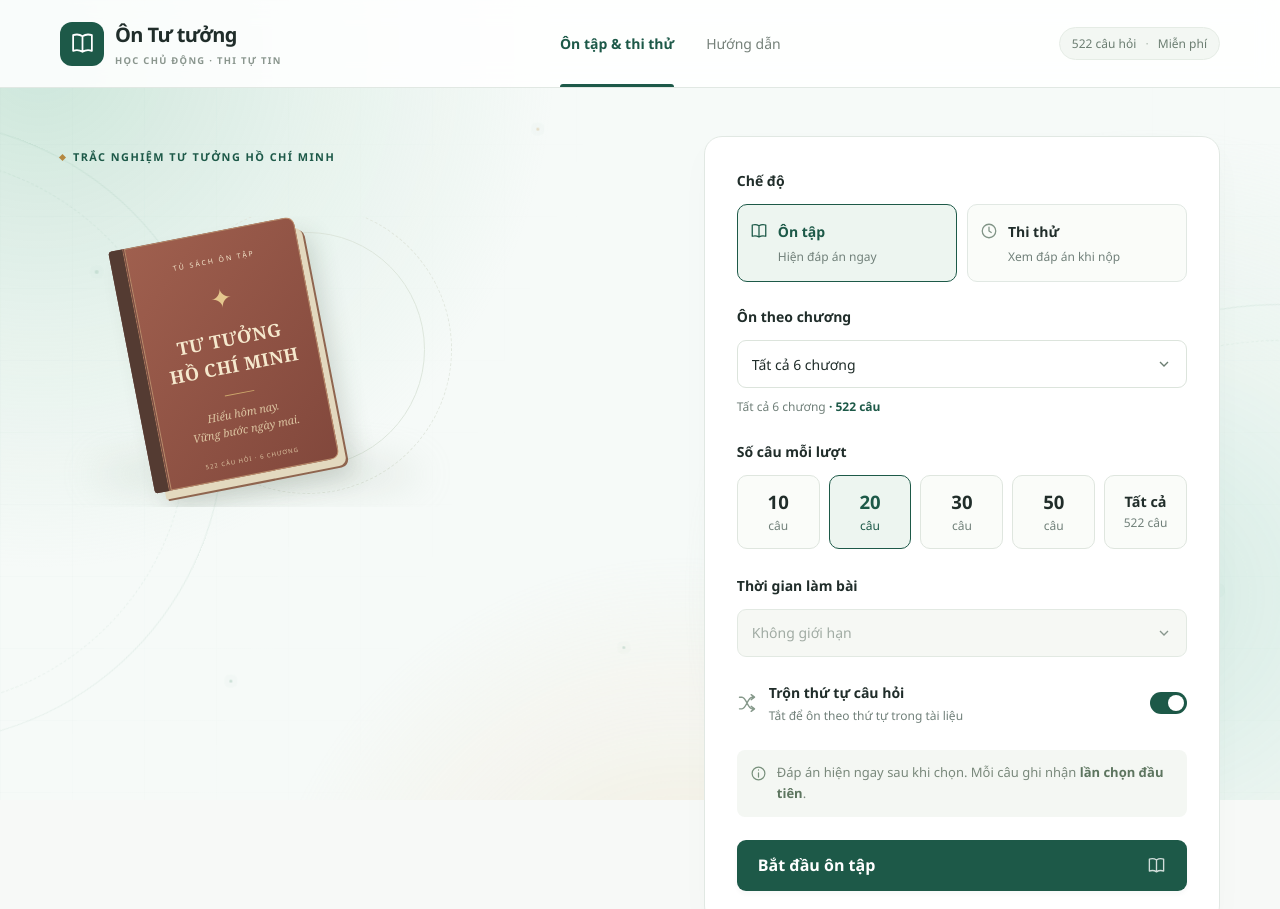
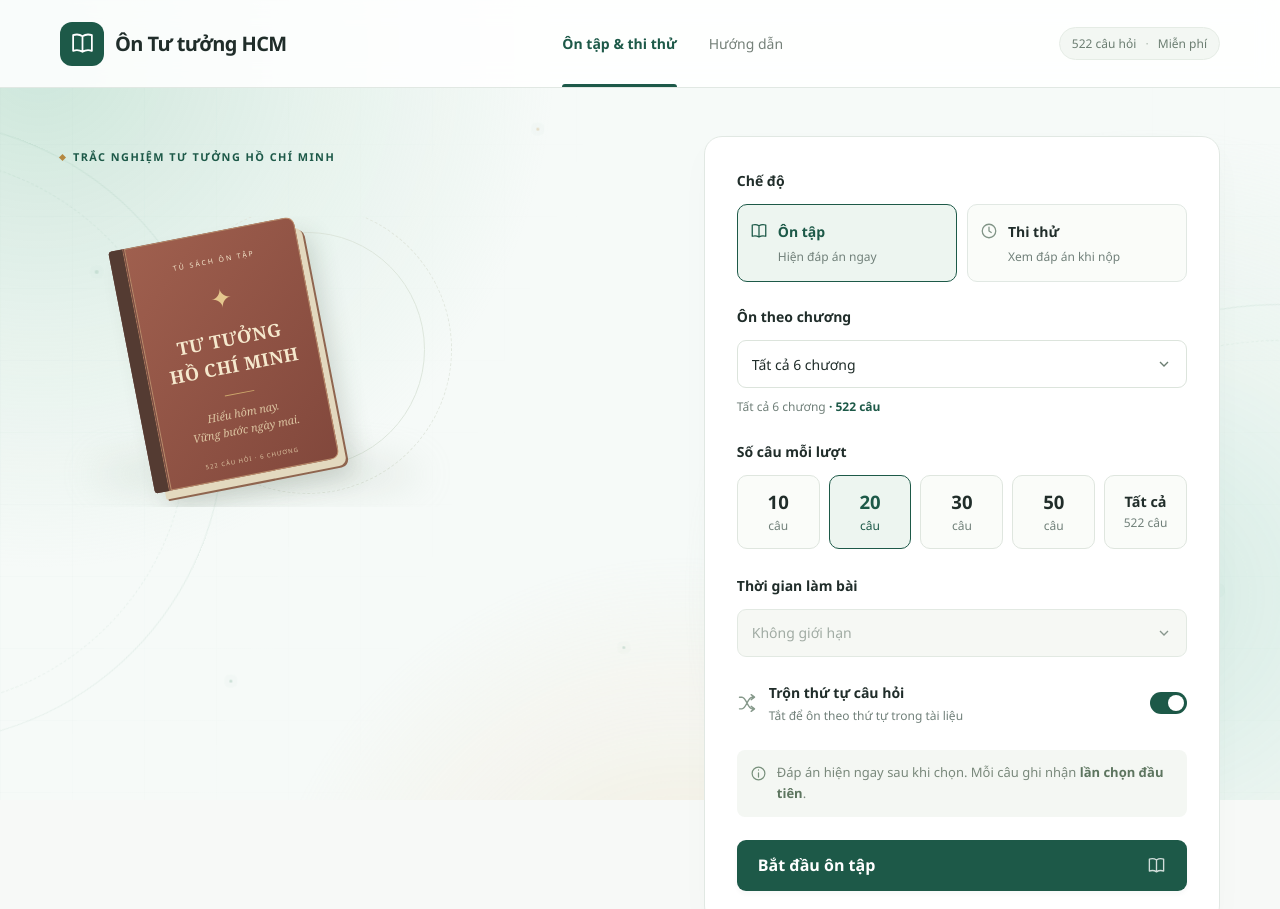
Before and after one commit to anhphuc0508/luyen-tu-tuong-hcm, a plain HTML site: page dist/index.html in a window 1280 px wide. Shown: the top 909 px of the page. Drawn offline with Linux system fonts and the light colour scheme.

Commit message:
Update brand name in header for consistency

```diff
--- a/dist/index.html
+++ b/dist/index.html
@@ -42,7 +42,7 @@
     <symbol id="i-info" viewBox="0 0 24 24"><circle cx="12" cy="12" r="9"/><path d="M12 11v6m0-10v.1"/></symbol>
   </defs></svg>
   <header class="site-header"><div class="header-inner">
-    <a class="brand" href="#home" aria-label="Ôn Tư tưởng, trang chủ"><span class="brand-icon"><svg><use href="#i-book"/></svg></span><span>Ôn Tư tưởng<small>HỌC CHỦ ĐỘNG · THI TỰ TIN</small></span></a>
+    <a class="brand" href="#home" aria-label="Ôn Tư tưởng, trang chủ"><span class="brand-icon"><svg><use href="#i-book"/></svg></span><span>Ôn Tư tưởng HCM</span></a>
     <nav aria-label="Điều hướng chính"><a href="#home" data-nav="home">Ôn tập & thi thử</a><button type="button" data-action="guide">Hướng dẫn</button></nav>
     <span class="header-badge">522 câu hỏi <span>·</span> Miễn phí</span>
   </div></header>
```
